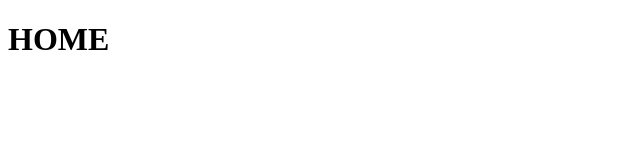
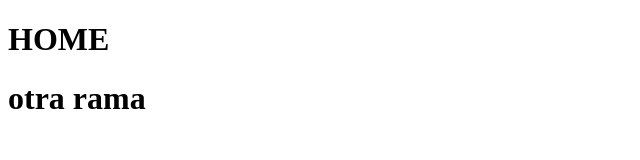
Before and after one commit to DianaDiazDS/RepositiorioEjemplo, a plain HTML site: page index.html in a window 1280 px wide. Shown: the whole page, without its empty margins (0-640 px from the left). Drawn offline with Linux system fonts and the light colour scheme.

Commit message:
commit branch feature/module1

```diff
--- a/index.html
+++ b/index.html
@@ -7,5 +7,6 @@
 </head>
 <body>
     <h1> HOME</h1>
+    <h1> otra rama</h1>
 </body>
 </html>
```
